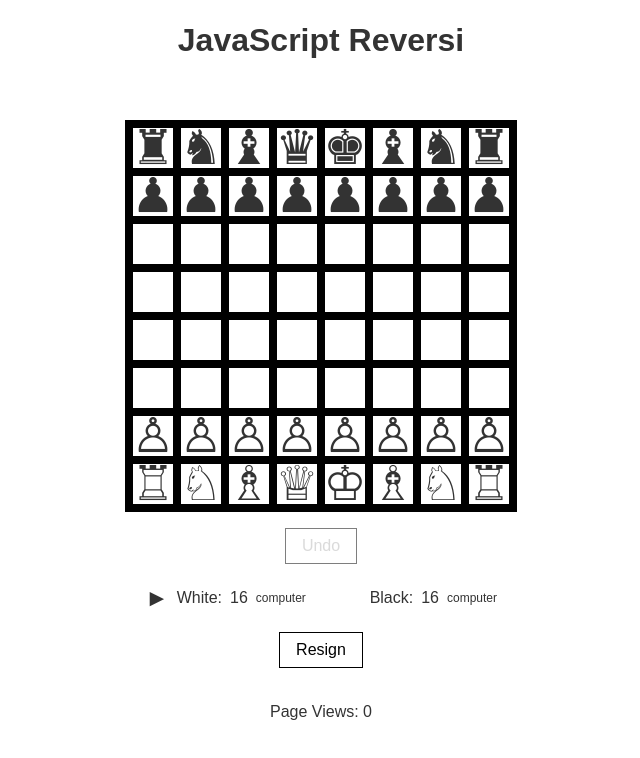
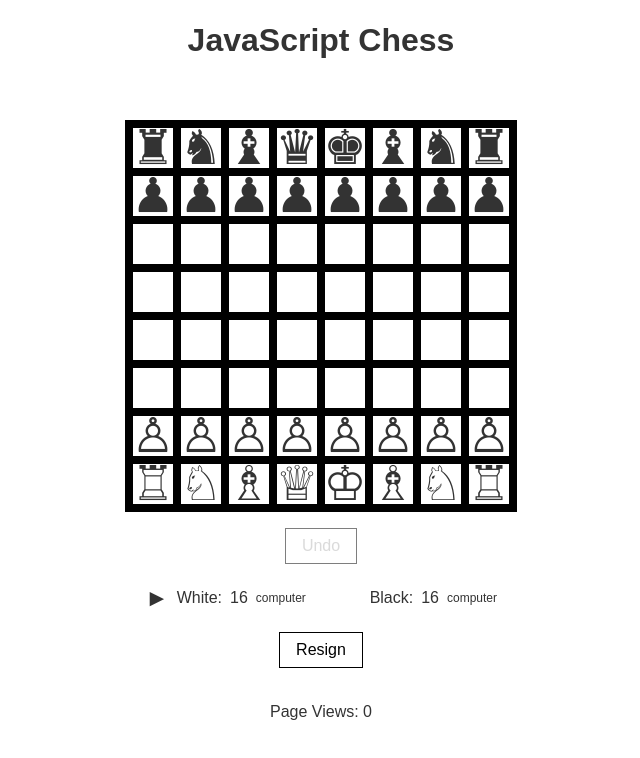
Before and after one commit to metatronslove/chess, a plain HTML site: page docs/index.html in a window 1280 px wide. Shown: the whole page, without its empty margins (319-959 px from the left). Drawn offline with Linux system fonts and the light colour scheme; no server answers.

Commit message:
Coffee is Essential

```diff
--- a/docs/index.html
+++ b/docs/index.html
@@ -3,7 +3,7 @@
 <head>
   <meta charset="UTF-8">
   <meta name="viewport" content="width=device-width, initial-scale=1.0">
-  <title>JavaScript Reversi</title>
+  <title>JavaScript Chess</title>
   <link rel="stylesheet" href="css/styles.css">
   <script data-name="BMC-Widget"
         data-cfasync="false"
@@ -20,7 +20,7 @@
 </head>
 <body>
   <header>
-    <h1>JavaScript Reversi</h1>
+    <h1>JavaScript Chess</h1>
   </header>
   <main>
     <div class="board" id="board"></div>
```
